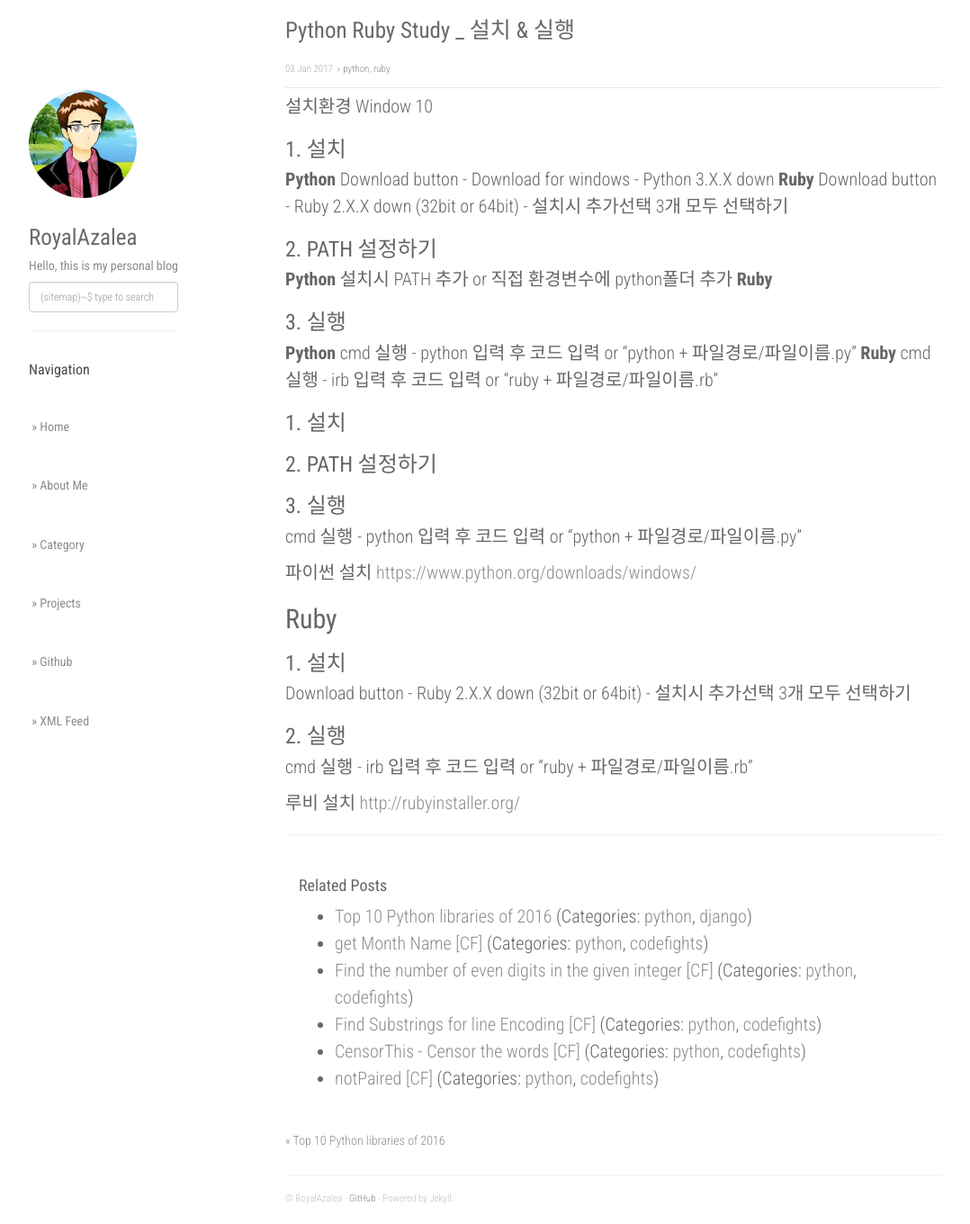
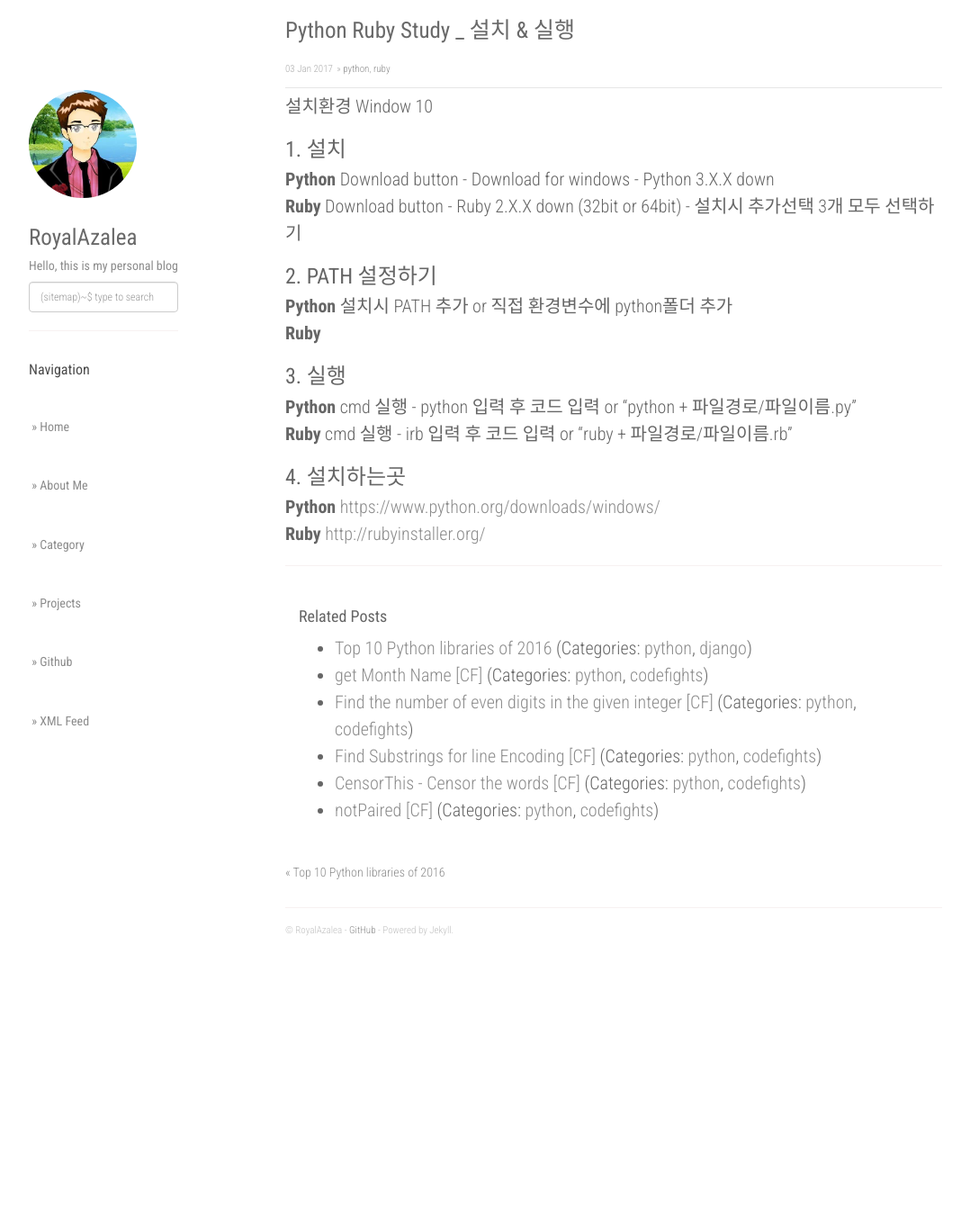
Before and after one commit to RoyalAzalea/RoyalAzalea.github.io, a Jekyll site: the page built from _posts/2017-01-03-python-ruby-study.md, in a window 1280 px wide and 1360 px high. Shown: the whole window at 90% size, without its empty margins (53-1131 px from the left). Built offline with Jekyll 4.4.1, drawn with Linux system fonts in a browser that asks for light colours; nearby versions of some CDN libraries.

Commit message:
update_test

```diff
--- a/_posts/2017-01-03-python-ruby-study.md
+++ b/_posts/2017-01-03-python-ruby-study.md
@@ -22,25 +22,7 @@ categories: [python, ruby]
 **Python** cmd 실행 - python 입력 후 코드 입력 or "python + 파일경로/파일이름.py"
 **Ruby** cmd 실행 - irb 입력 후 코드 입력 or "ruby + 파일경로/파일이름.rb"
 
+### 4. 설치하는곳
 
-
-### 1. 설치
-
-### 2. PATH 설정하기
-
-
-### 3. 실행
-cmd 실행 - python 입력 후 코드 입력 or "python + 파일경로/파일이름.py"
-
-파이썬 설치 <https://www.python.org/downloads/windows/>
-
-## Ruby
-
-
-### 1. 설치
-Download button - Ruby 2.X.X down (32bit or 64bit) - 설치시 추가선택 3개 모두 선택하기
-
-### 2. 실행
-cmd 실행 - irb 입력 후 코드 입력 or "ruby + 파일경로/파일이름.rb"
-
-루비 설치 <http://rubyinstaller.org/>
+**Python** <https://www.python.org/downloads/windows/>
+**Ruby** <http://rubyinstaller.org/>
```
